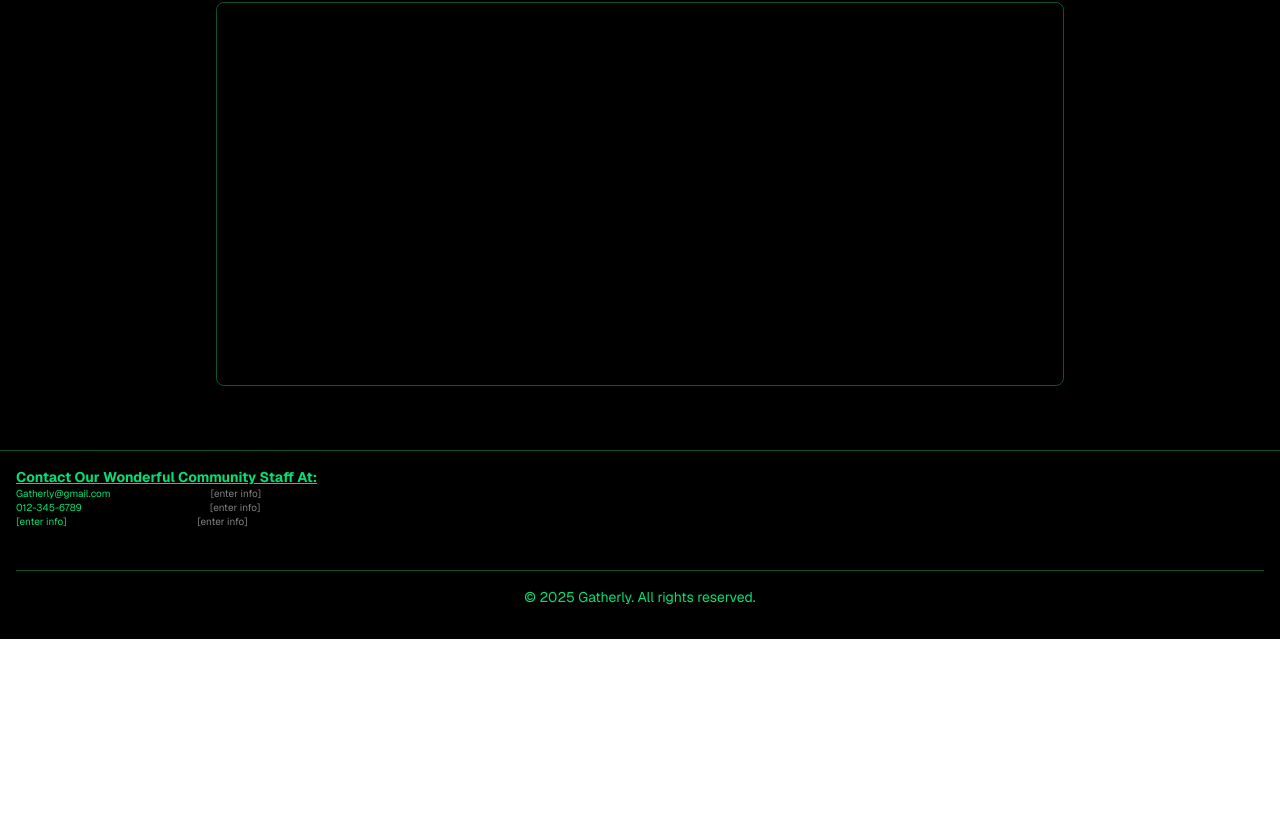
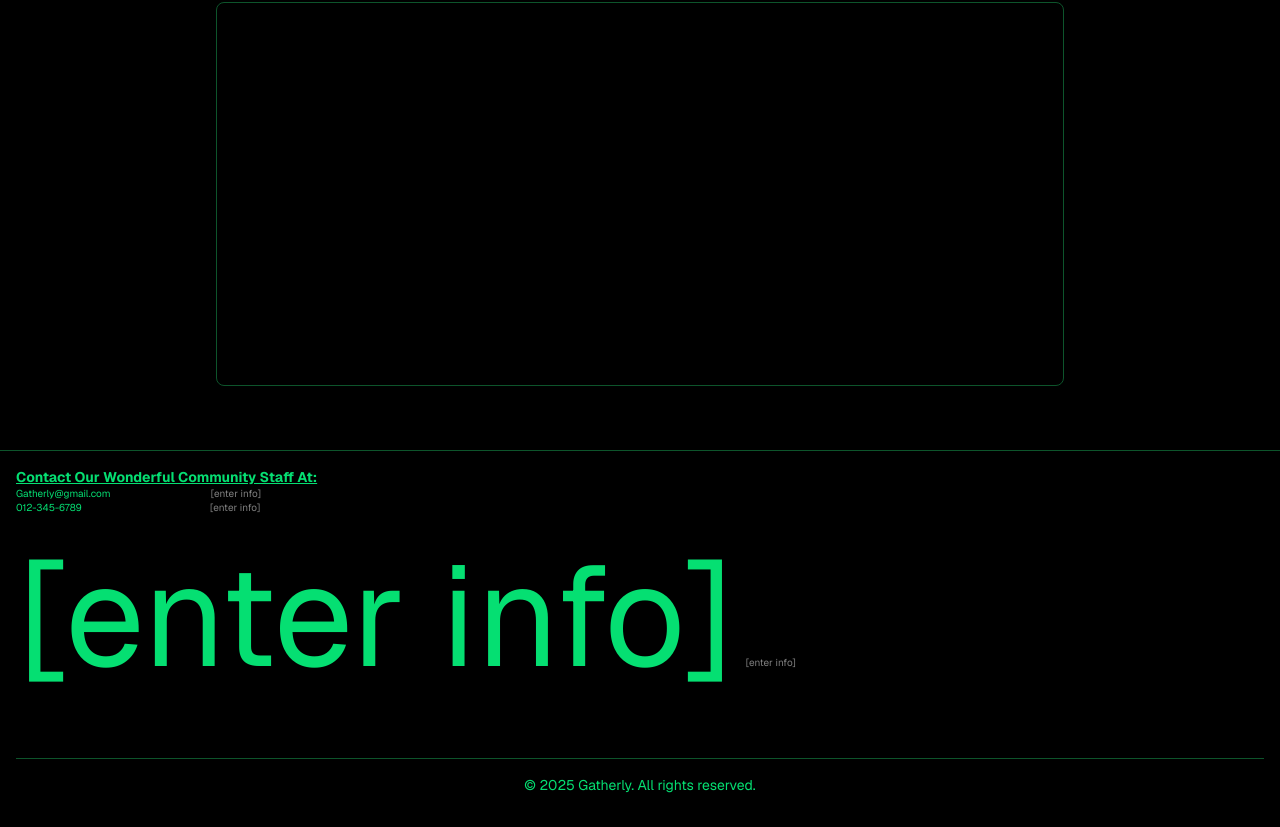
Before and after one commit to TSA-Group/tsa_group_starter, a Next.js app: page / in a window 1280 px wide. Shown: the part 1522-2349 px from the top of the page. Before the commit the page ends 2161 px from the top, so only its background shows below. Built offline with nearby package versions, Linux system fonts and the light colour scheme; a web font is replaced by a local one.

Commit message:
Update page.tsx

```diff
--- a/app/page.tsx
+++ b/app/page.tsx
@@ -115,12 +115,12 @@ export default function Home() {
           </div>
           <div style={{ fontSize: "10px" }}>
             <a
-              href="mailto:[enter info]"
-              style={{ color: "rgb(5,223,114)", marginRight: "128px" }}
+              href="[enter info]"
+              style={{ color: "rgb(5,223,114)", marginRight: "8px", fontSize: "142px" }}
             >
               [enter info]
             </a>
-              <span style={{ color: "gray" }}> [enter info]</span>
+              <span style={{ color: "gray", fontSize: "10px" }}> [enter info]</span>
           </div>
           <footer className="w-full p-4 text-center text-sm text-green-400 bg-black border-t border-green-900 mt-10">
           © {year} Gatherly. All rights reserved.
```
